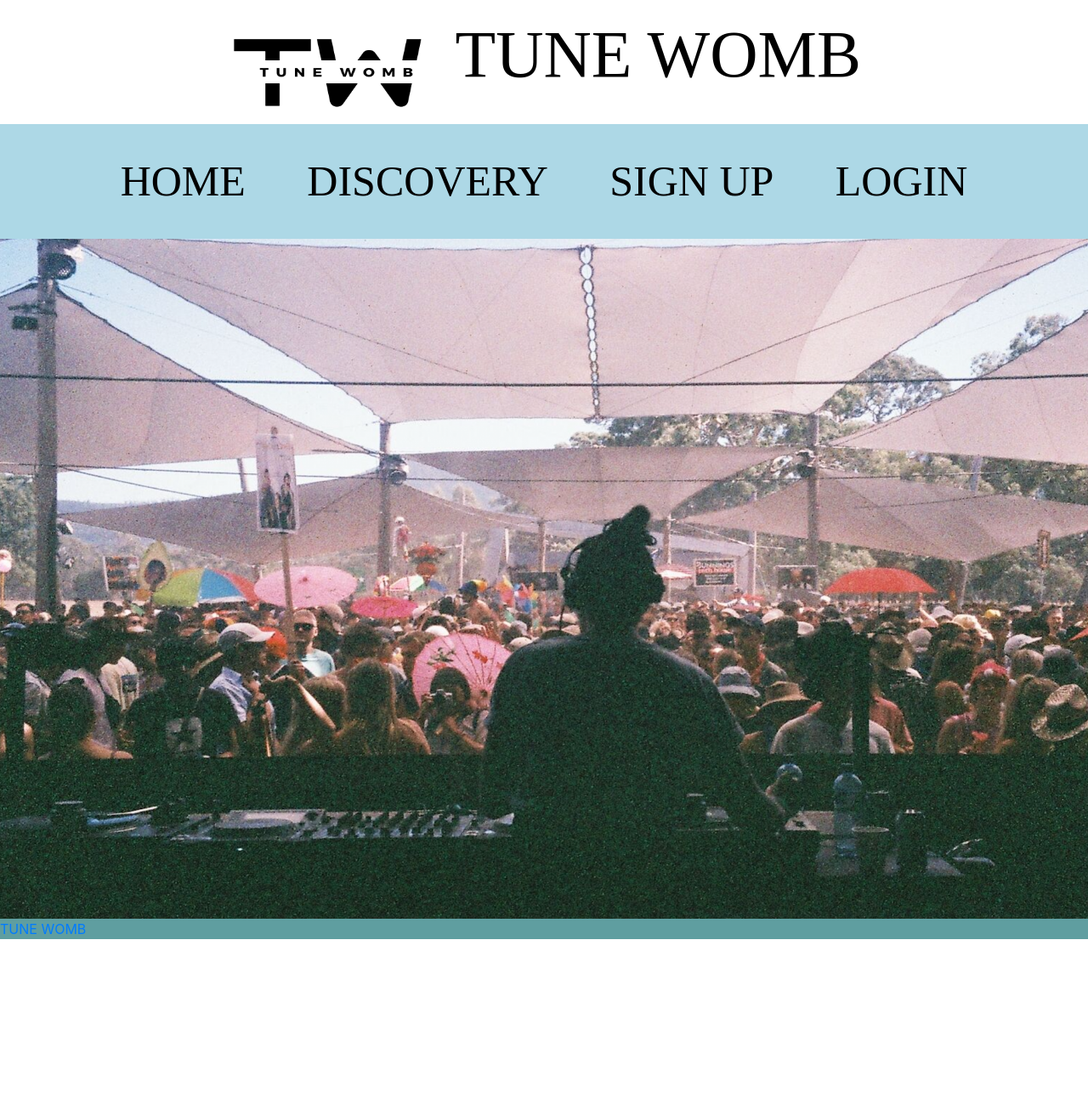
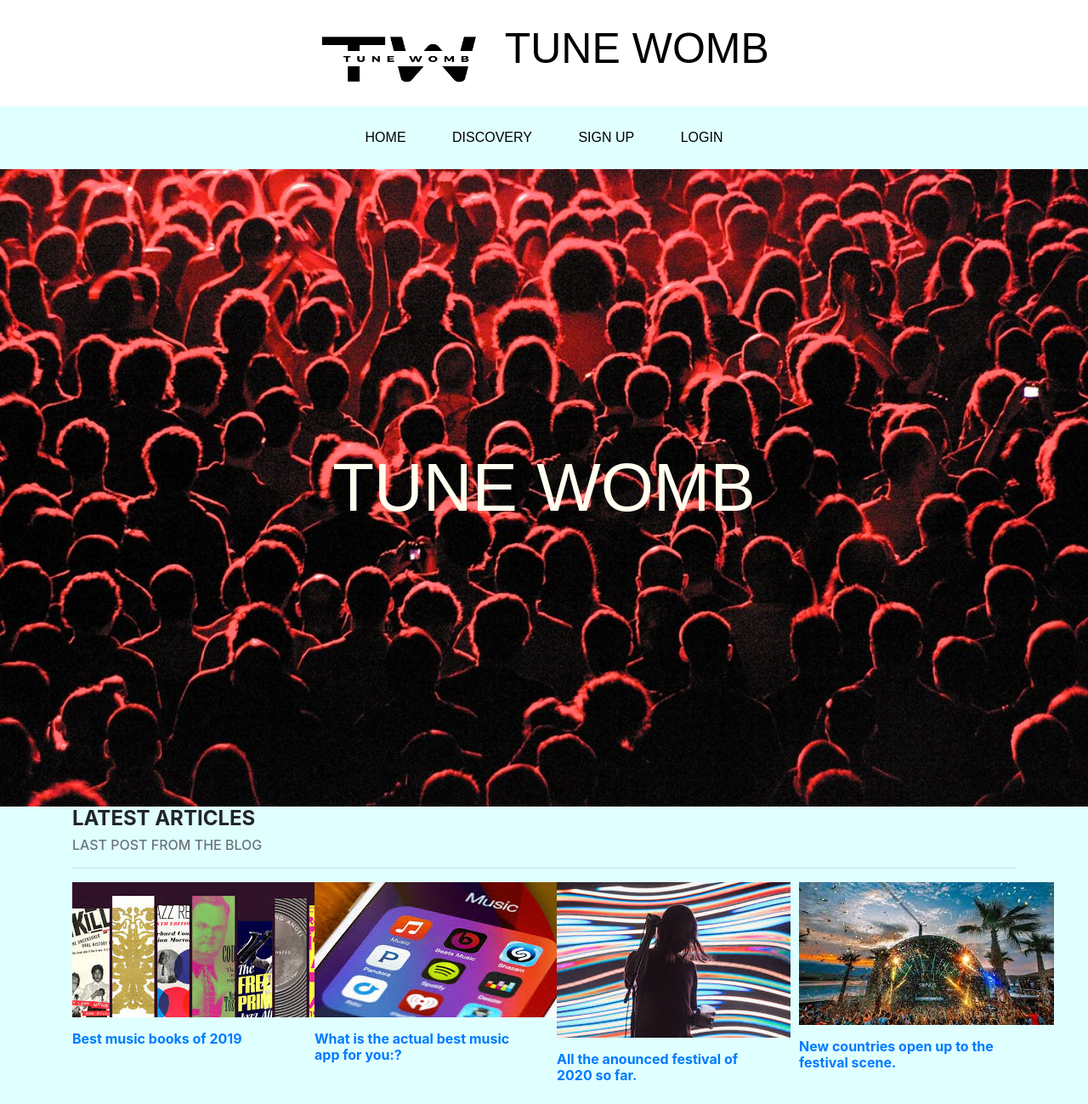
Before and after one commit to thisisjacopo/tunewomb, a PHP site: page / in a window 1280 px wide; the page is wider, and only the part inside the window is pictured. Shown: that part at 85% size. Before the commit the page ends 1105 px from the top of that part, so only its background shows below. Run offline with PHP 8.4, Linux system fonts and the light colour scheme.

Commit message:
saturday update

```diff
--- a/index.html
+++ b/index.html
@@ -3,33 +3,85 @@
 <head>
     <meta charset="UTF-8">
     <meta name="viewport" content="width=device-width, initial-scale=1.0">
+    <meta http-equiv="X-UA-Compatible" content="ie=edge">
+    <link rel="shortcut icon" type="image/png" href="../tunewomb/images/favicon-32x32.png"/>
     <link rel="stylesheet" href="https://stackpath.bootstrapcdn.com/bootstrap/4.4.1/css/bootstrap.min.css" integrity="sha384-Vkoo8x4CGsO3+Hhxv8T/Q5PaXtkKtu6ug5TOeNV6gBiFeWPGFN9MuhOf23Q9Ifjh" crossorigin="anonymous">
     <link rel="stylesheet" href="./styles/main.css">
     <title>TUNE WOMB</title>
     <!--TOP OF NAV-->
     <div class="logo-container">
-         <img src="./images/twlogo.png" width="280" height="120" class="d-inline-block align-center" alt="">
+         <img src="./images/twlogo.png" width="230" height="80" class="d-inline-block align-center" alt="">
         <a class="navbar-brand" href="#">
           TUNE WOMB
         </a>
     </div>
     <!--NAV MENU-->
     <div class="scrollmenu" width="180" height="80">
-        <a href="#home"> HOME </a>
-        <a href="#news"> DISCOVERY </a>
-        <a href="#contact"> SIGN UP </a>
-        <a href="#about"> LOGIN </a>
+        <a href="index.html"> HOME </a>
+        <a href="discovery.html"> DISCOVERY </a>
+        <a href="signup.html"> SIGN UP </a>
+        <a href="./login.html"> LOGIN </a>
       </div>
 
 <body>
+    <!--fixed image here-->
+    <main>
+      <section class="banner">
+        <h1 class="title">TUNE WOMB</h1>
+      </section>
+      <section class="articles sections--padding">
+        <div class="container">
+          <div class="row">
+            <div class="section_header col-12">
+              <h2 class="h4 text-uppercase font-weight-bold mb-2">Latest Articles</h2>
+              <h3 class="h6 text-muted text-uppercase">Last post from the blog</h3>
+              <hr/>
+            </div>
+            <!--articles here-->
+            <div class="col-lg-3 col-md-6 col-12">
+              <article class="article">
+                <figure><img src="../tunewomb/images/musicbooks.jpeg" alt="slider 1"></figure>
+                <h2 class="h6 font-weight-bold"><a href="#">Best music books of 2019</a></h2>
+                <div class="article-info">
+                  <ul class="d-flex">
+                  </ul>
+                </div>
+              </article>
+            </div>
+            <div class="col-lg-3 col-md-6 col-12">
+              <article class="article">
+                <figure><img src="../tunewomb/images/musicapps.jpeg" alt="slider 2"></figure>
+                <h2 class="h6 font-weight-bold"><a href="#">What is the actual best music app for you:?</a></h2>
+                <div class="article-info">
+                  <ul class="d-flex">
+                  </ul>
+                </div>
+              </article>
+            </div>
+            <div class="col-lg-3 col-md-6 col-12">
+              <article class="article">
+                <figure><img src="../tunewomb/images/festival2020.jpeg" alt="slider 3"></figure>
+                <h2 class="h6 font-weight-bold"><a href="#">All the anounced festival of 2020 so far.</a></h2>
+                <div class="article-info">
+                  <ul class="d-flex">
+                  </ul>
+                </div>
+              </article>
+            </div>
+            <div class="col-lg-3 col-md-6 col-12">
+              <article class="article">
+                <figure><img src="../tunewomb/images/croatialandscape.jpeg" alt="slider 4"></figure>
+                <h2 class="h6 font-weight-bold"><a href="#">New countries open up to the festival scene.</a></h2>
+                <div class="article-info">
+                  <ul class="d-flex">
+                  </ul>
+                </div>
+              </article>
+            </div>
+          </div>
+        </div>
+      </section>
 
-    <div class="container-body">
-        <img class="backgroundimage align-center" src="./images/backgroundimage.png" alt="" width="1440px" height="800px">
-        <a class="background-text centered" href="#">TUNE WOMB</a>
-    </div>
-
-<script src="https://code.jquery.com/jquery-3.4.1.slim.min.js" integrity="sha384-J6qa4849blE2+poT4WnyKhv5vZF5SrPo0iEjwBvKU7imGFAV0wwj1yYfoRSJoZ+n" crossorigin="anonymous"></script>
-<script src="https://cdn.jsdelivr.net/npm/popper.js@1.16.0/dist/umd/popper.min.js" integrity="sha384-Q6E9RHvbIyZFJoft+2mJbHaEWldlvI9IOYy5n3zV9zzTtmI3UksdQRVvoxMfooAo" crossorigin="anonymous"></script>
-<script src="https://stackpath.bootstrapcdn.com/bootstrap/4.4.1/js/bootstrap.min.js" integrity="sha384-wfSDF2E50Y2D1uUdj0O3uMBJnjuUD4Ih7YwaYd1iqfktj0Uod8GCExl3Og8ifwB6" crossorigin="anonymous"></script>
+    </main>
 </body>
 </html>
--- a/styles/main.css
+++ b/styles/main.css
@@ -8,40 +8,40 @@ breakpoint  {
     max-width: 48%;
     }
     }
-    /* 4 columnas para grandes dispositivos*/
-    @media (min-width: 760px) {
-    breakpoint  {
-    max-width: 24%;
-    }
+    @media (min-width: 40.5em) {
+      .related-products li {
+        width: 16.6666667%;
+      }
     }
 
     div.logo-container {
         background-color: white;
         text-align: center;
-        text-align: center;
+        justify-content: center;
+        padding: 15px;
     }
 
     a.navbar-brand {
         text-align: justify;
-        font-size: 78px;
+        font-size: 50px;
         color: black;
-        font-family: 'Times New Roman', Times, serif;
+        font-family: Arial, Helvetica, sans-serif;
     }
 
     div.scrollmenu {
-        background-color: lightblue;
+        background-color: lightcyan;
         overflow: auto;
         white-space: nowrap;
         text-align: center;
-        font-family: 'Times New Roman', Times, serif;
-        font-size: 50px;
+        font-family: Arial, Helvetica, sans-serif;
       }
 
       div.scrollmenu a {
         display: inline-block;
         color: black;
         text-align: center;
-        padding: 30px;
+        font-style: normal;
+        padding: 25px;
         text-decoration: none;
       }
 
@@ -50,22 +50,29 @@ breakpoint  {
       }
 
       body{
-          background-color: cadetblue;
+          background-color: lightcyan;
 
       }
 
-      .background-image {
-        position: relative;
-        width: 100%;
-     }
+      .banner {
+        background: url(../images/backgroundimage2.jpg) no-repeat center;
+        background-attachment: fixed;
+        height: calc(100vh - 50px);
+        background-size: cover;
+        display: flex;
+        align-items: center;
+        justify-content: center;
+        flex-direction: column;
+        color: white
+        text-align: center;
+      }
 
-     body.a {
-        position: absolute;
-        top: 200px;
-        left: 0;
-        width: 100%;
-        size: 100px;
+      h1.title {
+        font-size: 5rem;
+        margin-bottom: 0;
         color: ivory;
-        font: bold 24px/45px Helvetica, Sans-Serif;
-        letter-spacing: -1px;
-     }
+        font-family: Arial, Helvetica, sans-serif;
+
+        main.articles1 {
+          text-align: center;
+        }
```
Also changed, not shown: discovery.html (added, +12 -0 lines), login.html (added, +12 -0 lines), signup.html (added, +12 -0 lines), images/backgroundimage1.jpg (added), images/backgroundimage2.jpg (added), images/backgroundimage3.jpeg (added), images/croatialandscape.jpeg (added), images/favicon-32x32.png (added), images/festival2020.jpeg (added), images/musicapps.jpeg (added), images/musicbooks.jpeg (added), images/vinylstore.jpeg (added), 2 other files.
